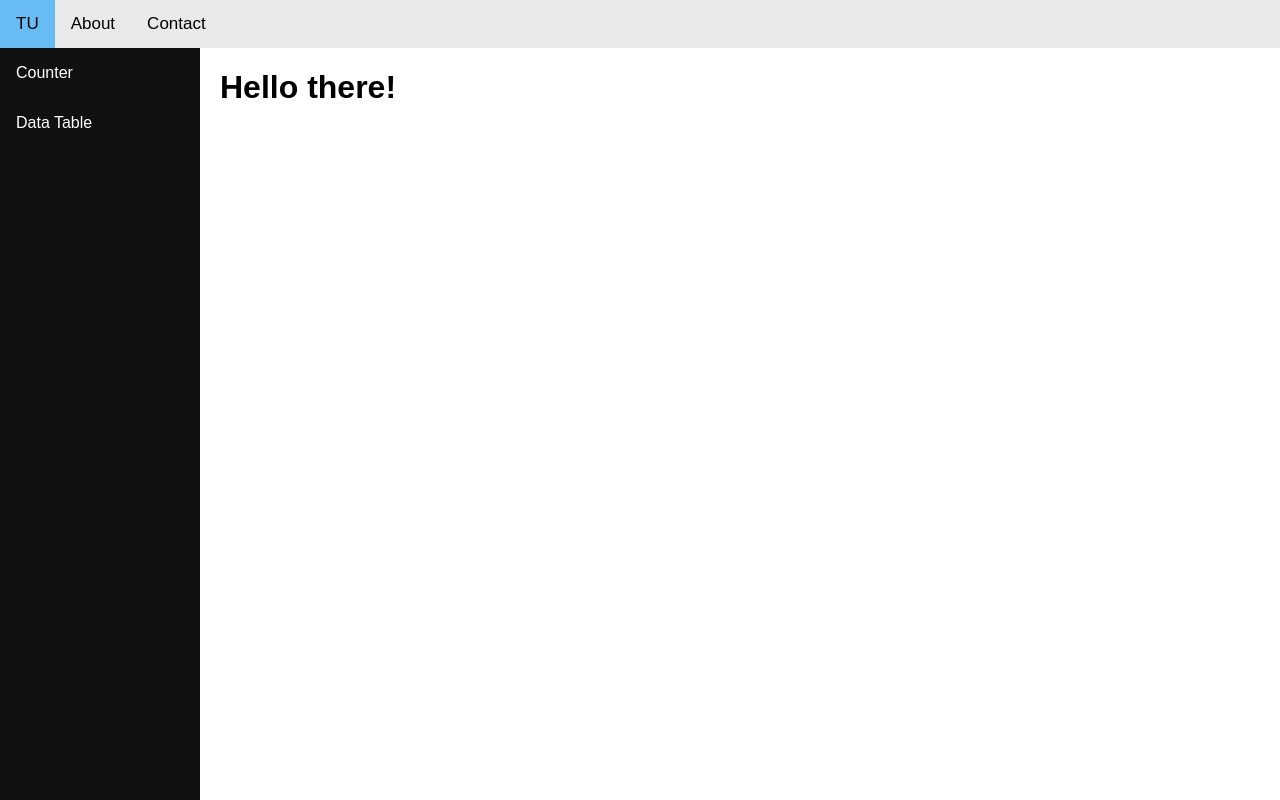
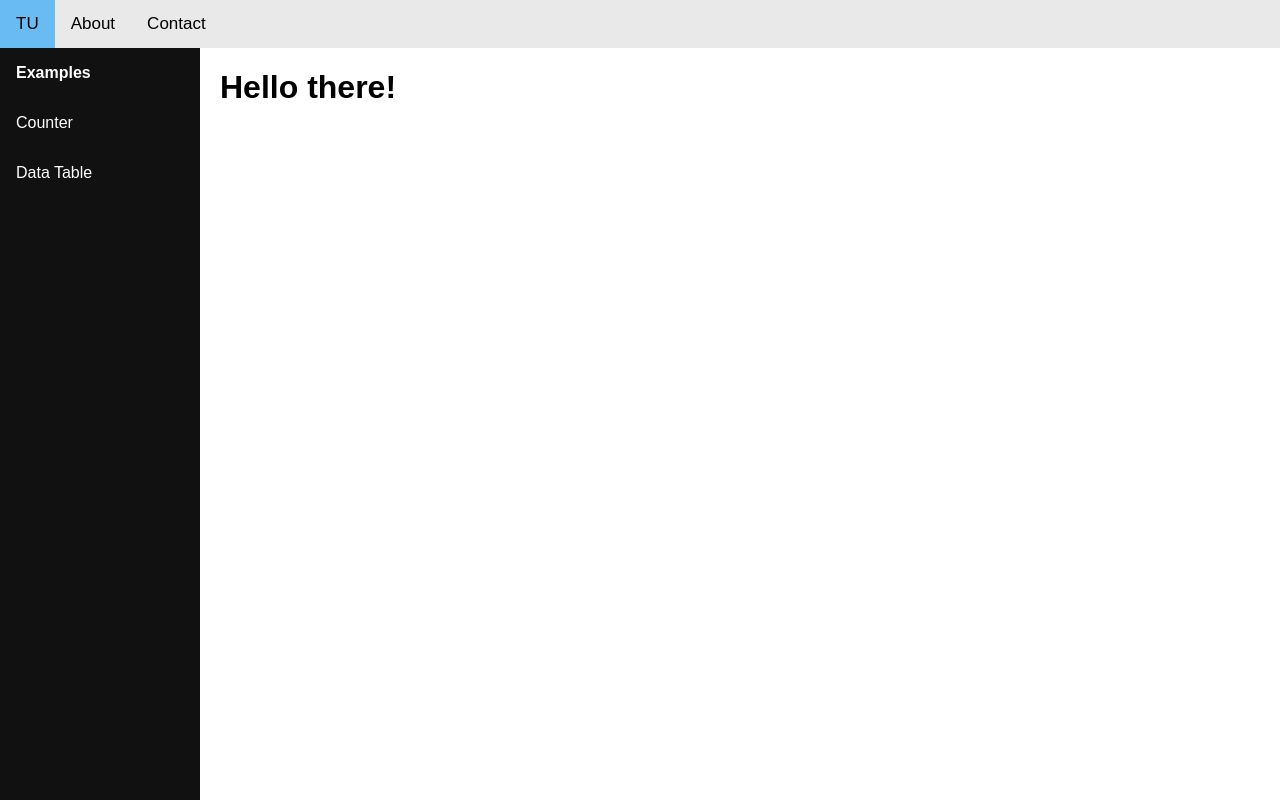
Before and after one commit to tuenut/reactContextExamples, a React (Create React App) app: page /#/home in a window 1280 px wide. Built offline with nearby package versions, Linux system fonts and the light colour scheme.

Commit message:
add some pages drafts.

```diff
--- /dev/null
+++ b/src/components/ThePages/About.js
@@ -0,0 +1,11 @@
+import React from "react";
+
+
+export const About = () => {
+
+  return (
+    <p>
+      There will be some information about me here. But later...
+    </p>
+  )
+};
--- /dev/null
+++ b/src/components/ThePages/Contacts.js
@@ -0,0 +1,13 @@
+import React from "react";
+
+
+export const Contacts = () => {
+
+  return (
+    <ul>
+      <li>
+        <a href={"https://github.com/tuenut"}>GitHub</a>
+      </li>
+    </ul>
+  )
+};
--- a/src/components/TheSidebar/index.js
+++ b/src/components/TheSidebar/index.js
@@ -42,6 +42,10 @@ export const TheSidebar = () => {
 
   return (
     <nav className={"sidebar"}>
+      <div className={"sidebar-header"}>
+        Examples
+      </div>
+
       <ul>
         {navigation.map((navItem) => (
           <SidebarNavLinkItem {...navItem}/>
--- a/src/components/TheSidebar/styles.css
+++ b/src/components/TheSidebar/styles.css
@@ -27,8 +27,16 @@ nav.sidebar a.active {
   color: white;
 }
 
-nav.sidebar > ul {
+nav.sidebar ul {
   list-style-type: none;
   margin: 0;
   padding: 0;
 }
+
+nav.sidebar .sidebar-header {
+  font-weight: bold;
+  color: white;
+  padding: 16px;
+  text-decoration: none;
+  display: block;
+}
--- a/src/settings/routes.js
+++ b/src/settings/routes.js
@@ -1,14 +1,25 @@
 import { CountersExample } from "../components/Counter";
 import { DataTableExample } from "../components/DataTable";
 import { Home } from "../components/ThePages";
+import { About } from "../components/ThePages/About";
+import { Contacts } from "../components/ThePages/Contacts";
 
 import {
   COUNTERS_EXAMPLE_PATH,
   DATA_TABLE_EXAMPLE_PATH,
-  HOME_PATH
+  HOME_PATH,
+  CONTACTS_PATH,
+  ABOUT_PATH
 } from "./routePaths";
 
+
 export const routes = [
+  {
+    path: HOME_PATH,
+    exact: true,
+    name: "Welcome!",
+    render: Home
+  },
   {
     path: COUNTERS_EXAMPLE_PATH,
     exact: true,
@@ -22,11 +33,17 @@ export const routes = [
     render: DataTableExample
   },
   {
-    path: HOME_PATH,
+    path: ABOUT_PATH,
     exact: true,
-    name: "Welcome!",
-    render: Home
-  }
+    name: "About me",
+    render: About
+  },
+  {
+    path: CONTACTS_PATH,
+    exact: true,
+    name: "Contact with me",
+    render: Contacts
+  },
 ];
 
 export default routes;
```
Also changed, not shown: src/components/TheContent/routes.js (deleted, +0 -19 lines), src/components/TheSideBar/index.js (deleted, +0 -30 lines).
